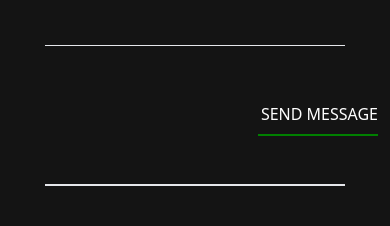
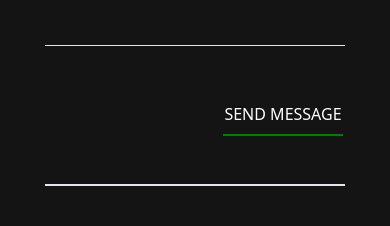
Before and after one commit to tiwavaldese/portfolio-project-for-developers, a React (Vite) app: page / in a window 390 px wide. Shown: the part 4591-4817 px from the top of the page. Built offline with nearby package versions, Linux system fonts and the light colour scheme.

Commit message:
justify the send message button

```diff
--- a/src/components/Footer.jsx
+++ b/src/components/Footer.jsx
@@ -35,13 +35,13 @@ const Footer = () => {
             <div className=' py-6 '>
             <span className=' ml-14 md:ml-5 lg:ml-5 '>MESSAGE</span>
             <div className='flex justify-center'>
-              <hr className=' w-[300px] md:w-[500px] mt-20  '/>
+              <hr className=' w-[300px] md:w-[500px] mt-20 ml '/>
               </div>
             </div>
             </div>
-            <div className='flex flex-col items-end justify-end py-8 ml-0 md:ml-96 '>
+            <div className='flex flex-col items-center justify-center py-8 ml-44 md:ml-96 '>
              SEND MESSAGE
-             <div className='flex justify-end'>
+             <div className='flex justify-center'>
               <hr className='w-[120px]  my-2 border-[green] border-t-2 font-bold '/>
             </div>
             </div>
```
